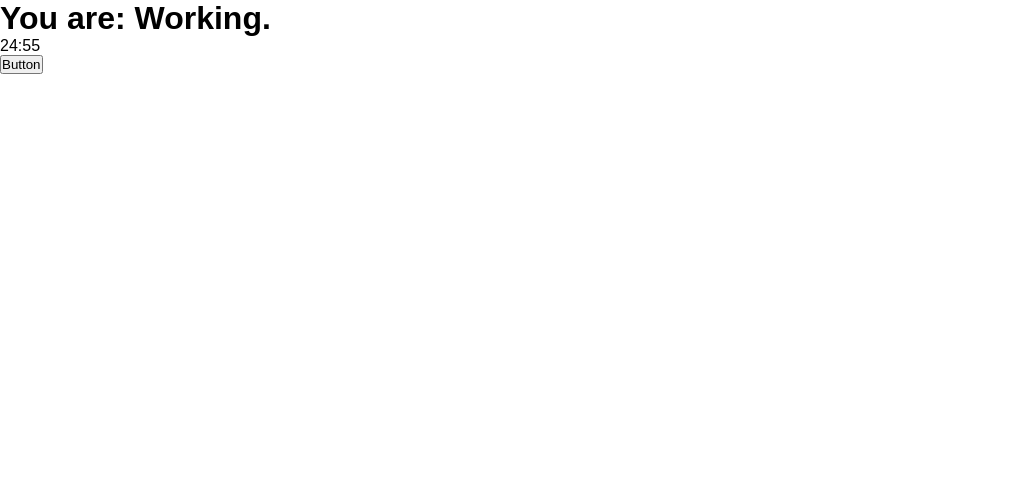
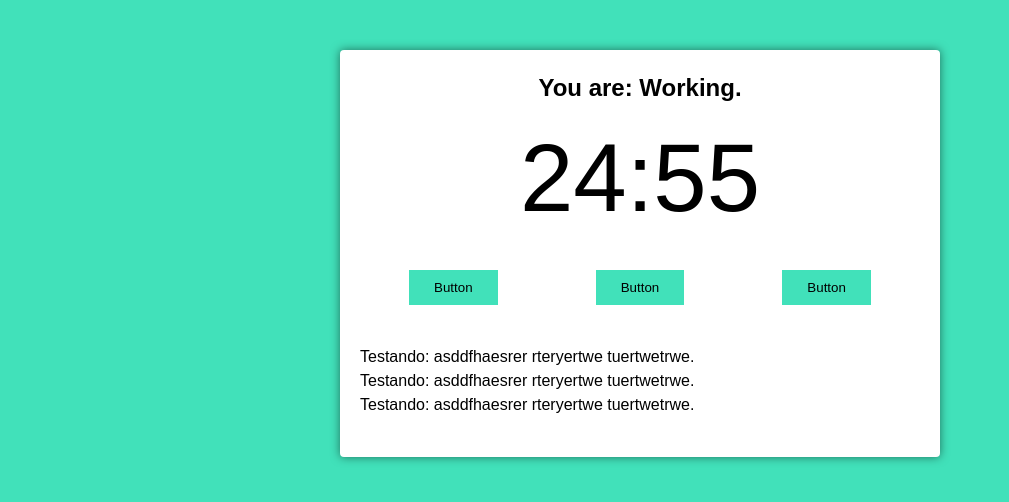
Before and after one commit to xtuser777/typescript-pomodoro-react, a React (Create React App) app: page / in a window 1280 px wide. Shown: the top 502 px of the page, without its empty margins (0-1009 px from the left). Built offline with nearby package versions, Linux system fonts and the light colour scheme.

Commit message:
Configurando o CSS

```diff
--- a/src/App.tsx
+++ b/src/App.tsx
@@ -2,8 +2,8 @@
 import { PomodoroTimer } from './components/pomodoro-timer';
 function App() {
   return (
-    <div className="App">
-      <PomodoroTimer defaultPomodoroTime={1500} />
+    <div className="container">
+      <PomodoroTimer pomodoroTime={1500} shortRestTime={300} longRestTime={900} />
     </div>
   );
 }
--- a/src/components/pomodoro-timer.tsx
+++ b/src/components/pomodoro-timer.tsx
@@ -4,11 +4,13 @@
 import { Timer } from './timer';
 
 interface Props {
-  defaultPomodoroTime: number;
+  pomodoroTime: number;
+  shortRestTime: number;
+  longRestTime: number;
 }
 
 export function PomodoroTimer(props: Props): JSX.Element {
-  const [mainTime, setMainTime] = React.useState(props.defaultPomodoroTime);
+  const [mainTime, setMainTime] = React.useState(props.pomodoroTime);
 
   useInterval(() => {
     setMainTime(mainTime - 1);
@@ -16,9 +18,20 @@
 
   return (
     <div className="pomodoro">
-      <h1>You are: Working.</h1>
+      <h2>You are: Working.</h2>
       <Timer mainTime={mainTime} />
-      <Button text="Button" onClick={() => console.log(1)}></Button>
+
+      <div className="controls">
+        <Button text="Button" onClick={() => console.log(1)}></Button>
+        <Button text="Button" onClick={() => console.log(1)}></Button>
+        <Button text="Button" onClick={() => console.log(1)}></Button>
+      </div>
+
+      <div className="details">
+        <p>Testando: asddfhaesrer rteryertwe tuertwetrwe.</p>
+        <p>Testando: asddfhaesrer rteryertwe tuertwetrwe.</p>
+        <p>Testando: asddfhaesrer rteryertwe tuertwetrwe.</p>
+      </div>
     </div>
   );
 }
--- a/src/index.css
+++ b/src/index.css
@@ -7,4 +7,63 @@
 
 body {
   font-family: sans-serif;
+  background: #41e1ba;
+  transition: background-color 300ms ease-in-out;
+  line-height: 1.5;
 }
+
+.container {
+  max-width: 640px;
+  margin: 0 auto;
+}
+
+.working {
+  background: #EF5D50;
+}
+
+.hidden {
+  display: none;
+}
+
+.pomodoro {
+  background: #fff;
+  margin: 50px 20px;
+  padding: 20px;
+  border-radius: 4px;
+  box-shadow: 0 0 10px rgba(0, 0, 0, .5);
+}
+
+.pomodoro h2 {
+  font-size: 24px;
+  text-align: center;
+}
+
+.pomodoro .timer {
+  font-size: 6rem;
+  text-align: center;
+}
+
+.pomodoro .controls {
+  display: flex;
+  align-items: center;
+  justify-content: space-evenly;
+}
+
+.pomodoro button {
+  background: #41e1ba;
+  border: none;
+  cursor: pointer;
+  padding: 10px 25px;
+  color: #000;
+  transition: background-color 300ms ease-in-out;
+  margin: 20px auto;
+}
+
+.working .pomodoro button {
+  background: #EF5D50;
+  color: #fff;
+}
+
+.pomodoro .details {
+  margin: 20px 0;
+}
```
